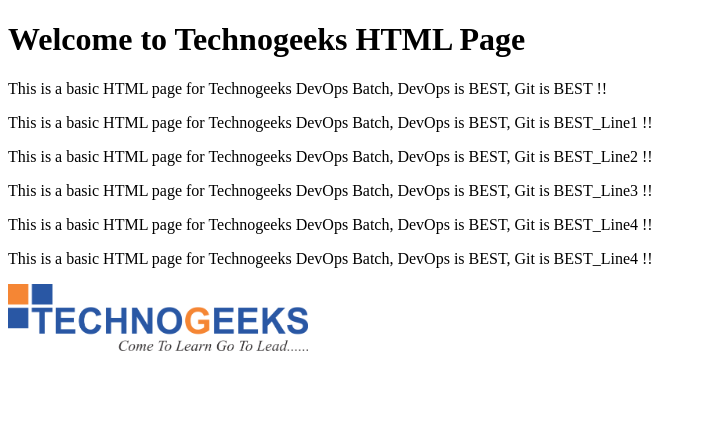
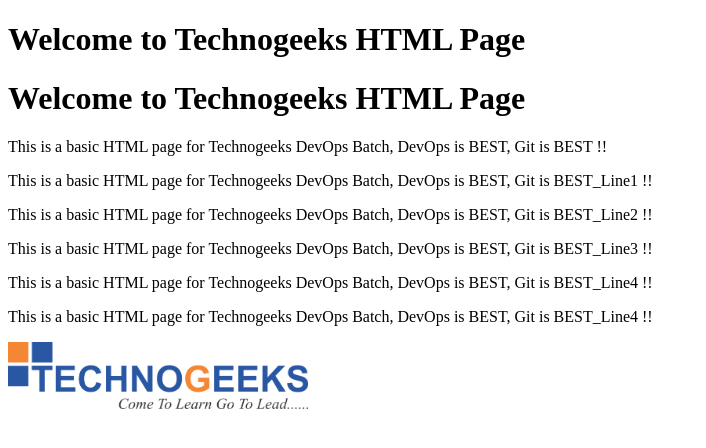
Before and after one commit to mayapakhe123/Test_Project, a plain HTML site: page index.html in a window 1280 px wide. Shown: the whole page, without its empty margins (0-706 px from the left). Drawn offline with Linux system fonts and the light colour scheme.

Commit message:
version2 changes

```diff
--- a/index.html
+++ b/index.html
@@ -8,6 +8,8 @@
 <body>
 
     <h1>Welcome to Technogeeks HTML Page</h1>
+    <h1>Welcome to Technogeeks HTML Page</h1>
+
 
     <p>This is a basic HTML page for Technogeeks DevOps Batch, DevOps is BEST, Git is BEST !!</p>
      <p>This is a basic HTML page for Technogeeks DevOps Batch, DevOps is BEST, Git is BEST_Line1 !!</p>
```
